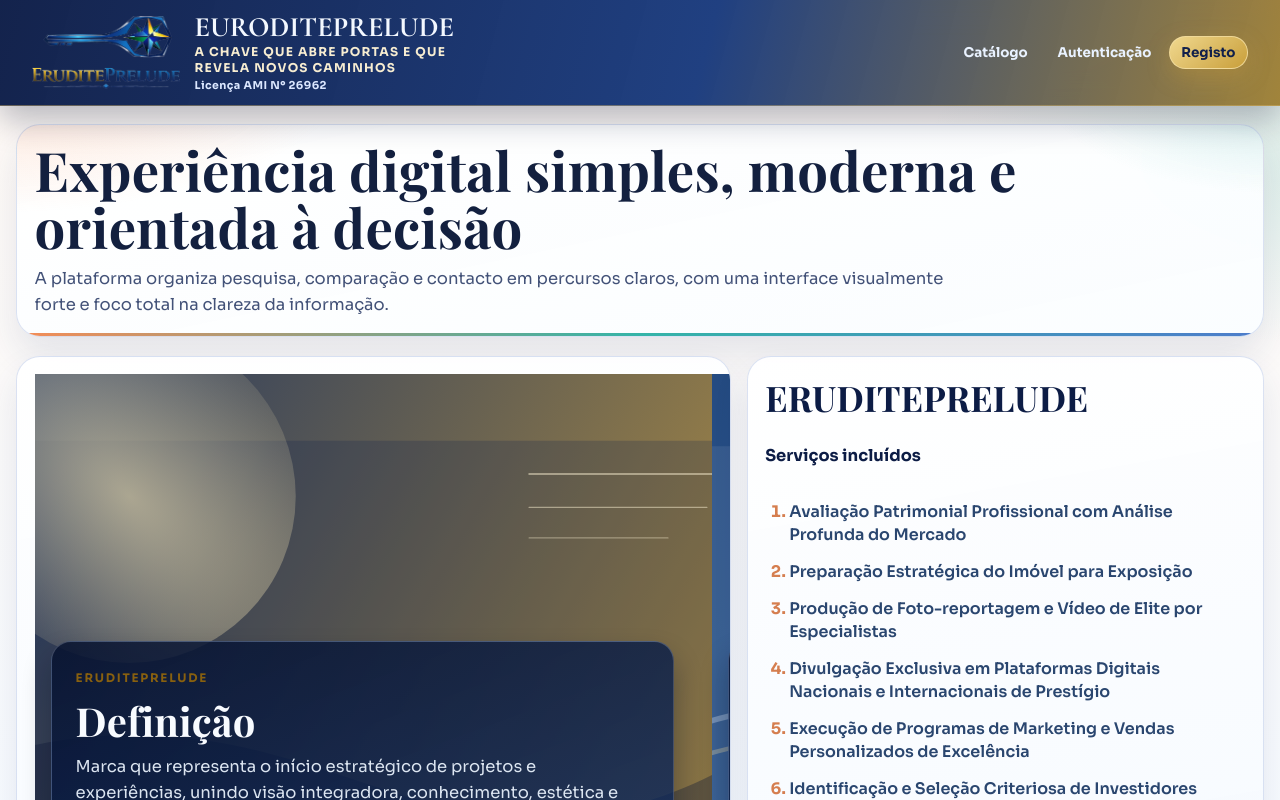
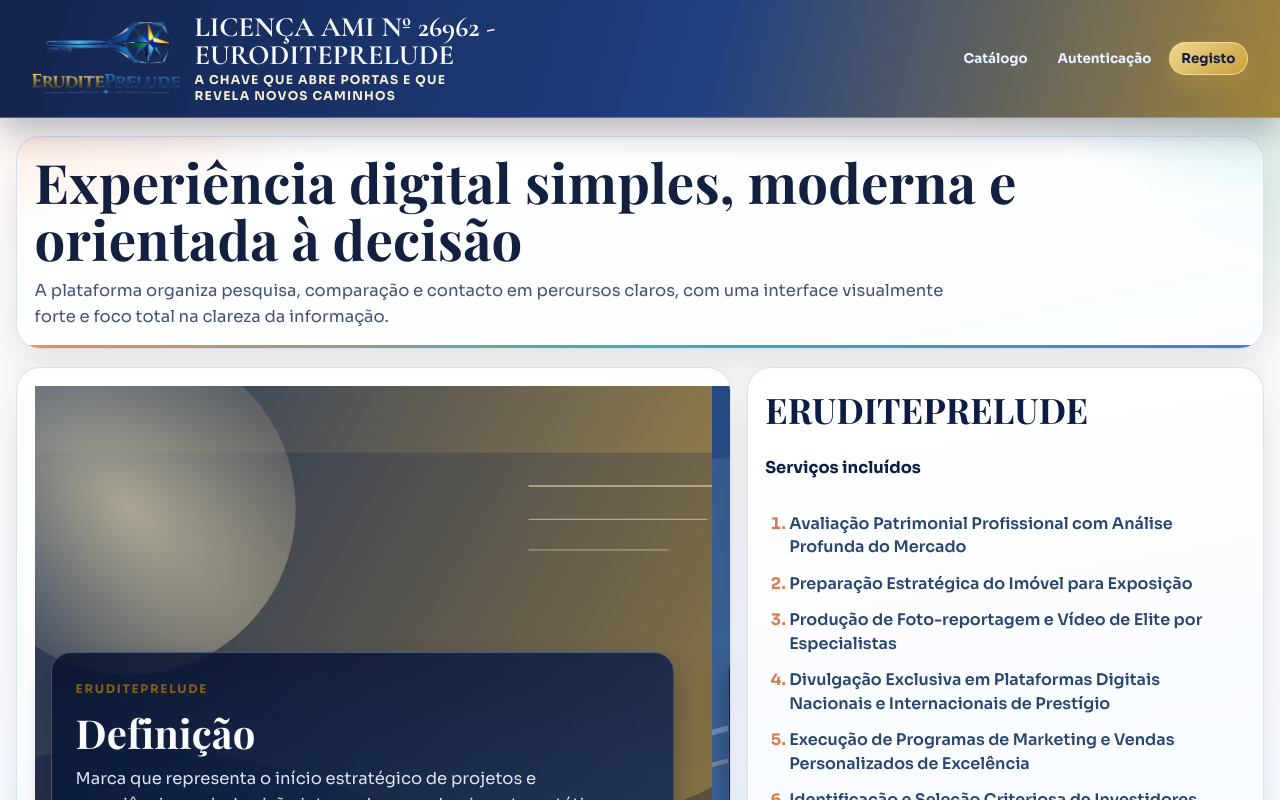
Before and after one commit to daniel11-01/Imobili-ria, a React (Vite) app in the folder frontend/: page / in a window 1280 px wide. Shown: the top 800 px of the page. Built offline with nearby package versions, Linux system fonts and the light colour scheme; no server answers.

Commit message:
style: prefixar nome no header com Licença AMI

```diff
--- a/frontend/src/App.jsx
+++ b/frontend/src/App.jsx
@@ -40,9 +40,8 @@ function AppShell() {
               }}
             />
             <span className="brand-text">
-              <span className="brand-kicker">EURODITEPRELUDE</span>
+              <span className="brand-kicker">Licença AMI Nº 26962 - EURODITEPRELUDE</span>
               <span className="brand-name">A Chave que abre portas e que revela novos caminhos</span>
-              <span className="brand-license">Licença AMI Nº 26962</span>
             </span>
           </Link>
 
--- a/frontend/src/assets/global.css
+++ b/frontend/src/assets/global.css
@@ -155,13 +155,6 @@ a {
   max-width: 29ch;
 }
 
-.brand-license {
-  color: #dbe7ff;
-  font-size: 0.68rem;
-  font-weight: 700;
-  letter-spacing: 0.04em;
-}
-
 .menu {
   display: flex;
   align-items: center;
```
